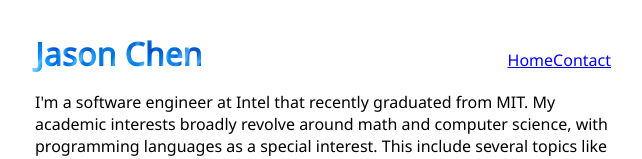
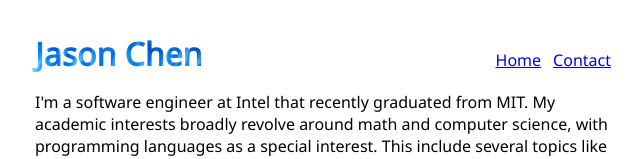
Before and after one commit to chezbgone/personal-website, a SvelteKit app: page / in a window 1280 px wide. Shown: the top 159 px of the page, without its empty margins (317-959 px from the left). Built offline with nearby package versions, Linux system fonts and the light colour scheme.

Commit message:
style: add spacing between nav bar items

```diff
--- a/src/routes/+layout.svelte
+++ b/src/routes/+layout.svelte
@@ -38,6 +38,11 @@
     align-items: baseline;
   }
 
+  nav {
+    display: flex;
+    gap: 0.75em;
+  }
+
   .masthead {
     padding-left: var(--masthead-hbuffer);
     background-image: url("/assets/masthead.jpg");
```
